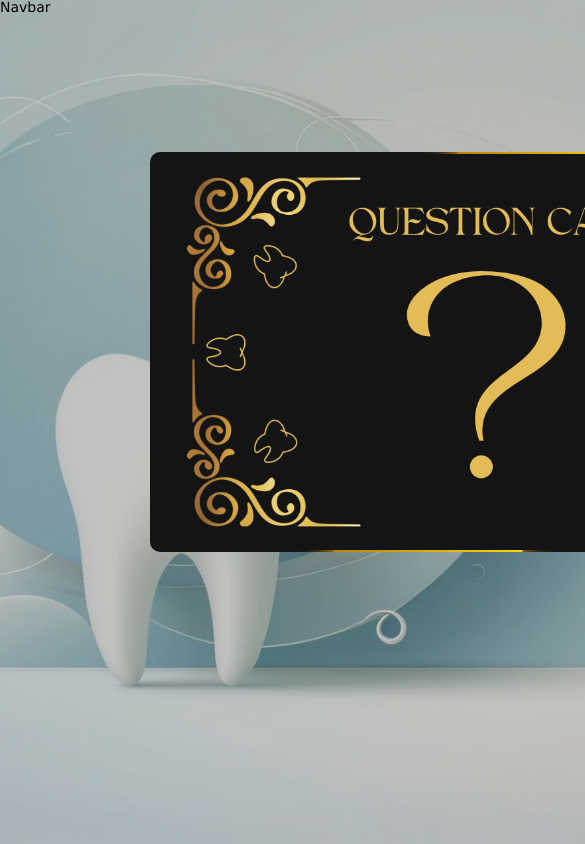
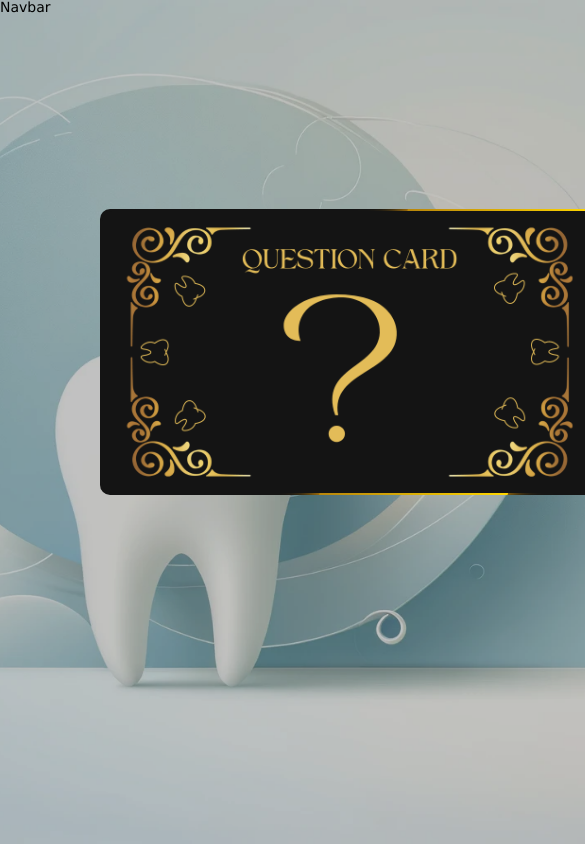
Before and after one commit to ValarMorghulisHenSyndror/FlashCardsChirurgie, a Next.js app: page /Quiz in a window 390 px wide. Shown: the top 844 px of the page, 585 px wide, since content can reach past the window. Built offline with nearby package versions, Linux system fonts and the light colour scheme.

Commit message:
The overcomplicating

```diff
--- a/app/Quiz/page.module.css
+++ b/app/Quiz/page.module.css
@@ -12,3 +12,16 @@
 .quizContainer button{
     width: 200px;
 }
+
+@media screen and (max-width: 1000px){
+    .quizContainer{
+        width: 700px;
+    }
+}
+
+
+@media screen and (max-width: 330px){
+    .quizContainer{
+        width: 250px;
+    }
+}
--- a/components/QuizCard.tsx
+++ b/components/QuizCard.tsx
@@ -5,14 +5,19 @@ import { data } from "@/data/database";
 
 const QuizCard = ( ) => {
     const [isActive, setIsActive] = useState(false);
+    const [isVisible, setIsVisible] = useState(false);
     const [questionIndex, setQuestionIndex] = useState(Math.floor(Math.random()*data.length))
     const [screenWidth, setScreenWidth] = useState(window.innerWidth);
-
     window.addEventListener("resize", () => {
         setScreenWidth(window.innerWidth);
     });
 
-    const toogleState = () => setIsActive(!isActive);
+    const toogleState = () => {
+        setIsActive(!isActive)
+        setTimeout(()=>{
+            setIsVisible(!isVisible);
+        }, 420);
+    };
     useEffect(() => {
         if(screenWidth>1100) VanillaTilt();
     }, );
@@ -20,10 +25,10 @@ const QuizCard = ( ) => {
     return (
         <section data-tilt>
             <div className={[styles.quizCardContainer, isActive ? styles.active : ""].join(' ')} onClick={toogleState}>
-                <div className={styles.front}>
+                <div className={styles.front }>
                     <span className={styles.question}>{`${questionIndex+1}. ${data[questionIndex].question}`}</span>
                 </div>
-                <div className={styles.back}></div>
+                <div className={[styles.back, isVisible ? styles.visible : ""].join(' ')}></div>
             </div>
             <script></script>
         </section>
--- a/components/components.module.css
+++ b/components/components.module.css
@@ -53,17 +53,15 @@
     height: 400px;
     border-radius: 10px;
     transition: transform 1.5s;
-    transform-style: preserve-3d;
     cursor: pointer;
 }
 
 .back{
-    position: relative;
-    width: 700px;
-    height: 400px;
+    position: absolute;
+    width: 100%;
+    height: 100%;
     border-radius: 10px;
     overflow: hidden;
-    backface-visibility: hidden;
 }
 
 .back::before{
@@ -99,6 +97,7 @@
     display: flex;
     justify-content: center;
     align-items: center;
+    transition: opacity 2s;
 }
 
 .question{
@@ -111,6 +110,9 @@
     transform: rotateY(180deg);
 }
 
+.back.visible{
+    display: none;
+}
 
 
 
@@ -121,3 +123,27 @@
         transform: rotate(360deg);
     }
 }
+
+@media screen and (max-width: 1000px) {
+    .quizCardContainer{
+        width: 500px;
+        height: 286px;
+    }
+    .question{
+        font-size: 15px;
+        width: 300px;
+    }
+}
+
+
+
+@media screen and (max-width: 330px) {
+    .quizCardContainer{
+        width: 250px;
+        height: 143px;
+    }
+    .question{
+        font-size: 15px;
+        width: 200px;
+    }
+}
```
